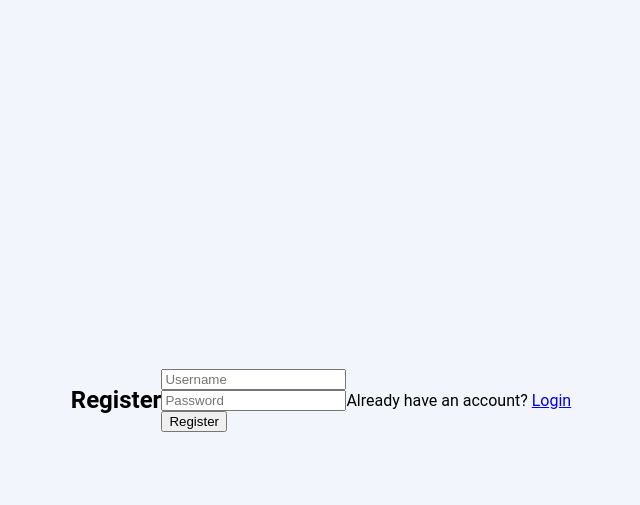
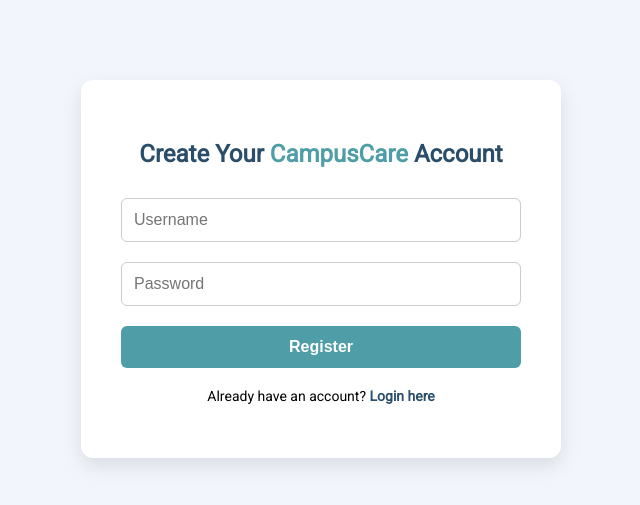
Before and after one commit to AishwaryaCG03/CampusCare, a Flask app: page /register in a window 1280 px wide. Shown: the top 505 px of the page, without its empty margins (319-959 px from the left). Run offline with Flask 3, Linux system fonts and the light colour scheme.

Commit message:
updated register and login page

```diff
--- a/static/style.css
+++ b/static/style.css
@@ -59,3 +59,149 @@ header p {
 .btn-secondary:hover {
   background-color: #1f364f;
 }
+
+/* Login Page Styles */
+.login-container {
+  width: 100%;
+  max-width: 400px;
+  margin: auto;
+  margin-top: 80px;
+  background-color: #fff;
+  padding: 40px;
+  border-radius: 12px;
+  box-shadow: 0 8px 20px rgba(0, 0, 0, 0.1);
+  text-align: center;
+  font-family: 'Roboto', sans-serif;
+}
+
+.login-container h2 {
+  color: #2a4d69;
+  margin-bottom: 30px;
+}
+
+.login-container span {
+  color: #4f9da6;
+}
+
+.login-container form {
+  display: flex;
+  flex-direction: column;
+  gap: 20px;
+}
+
+.login-container input {
+  padding: 12px;
+  border: 1px solid #ccc;
+  border-radius: 6px;
+  font-size: 16px;
+  transition: border-color 0.3s ease;
+}
+
+.login-container input:focus {
+  border-color: #4f9da6;
+  outline: none;
+}
+
+.login-container button {
+  padding: 12px;
+  background-color: #4f9da6;
+  color: white;
+  border: none;
+  border-radius: 6px;
+  font-size: 16px;
+  font-weight: bold;
+  cursor: pointer;
+  transition: background 0.3s ease;
+}
+
+.login-container button:hover {
+  background-color: #3e7b88;
+}
+
+.register-link {
+  margin-top: 20px;
+  font-size: 14px;
+}
+
+.register-link a {
+  color: #2a4d69;
+  text-decoration: none;
+  font-weight: bold;
+}
+
+.register-link a:hover {
+  text-decoration: underline;
+}
+
+/* Register Page Styles (reuse login styles for consistency) */
+.register-container {
+  width: 100%;
+  max-width: 400px;
+  margin: auto;
+  margin-top: 80px;
+  background-color: #fff;
+  padding: 40px;
+  border-radius: 12px;
+  box-shadow: 0 8px 20px rgba(0, 0, 0, 0.1);
+  text-align: center;
+  font-family: 'Roboto', sans-serif;
+}
+
+.register-container h2 {
+  color: #2a4d69;
+  margin-bottom: 30px;
+}
+
+.register-container span {
+  color: #4f9da6;
+}
+
+.register-container form {
+  display: flex;
+  flex-direction: column;
+  gap: 20px;
+}
+
+.register-container input {
+  padding: 12px;
+  border: 1px solid #ccc;
+  border-radius: 6px;
+  font-size: 16px;
+  transition: border-color 0.3s ease;
+}
+
+.register-container input:focus {
+  border-color: #4f9da6;
+  outline: none;
+}
+
+.register-container button {
+  padding: 12px;
+  background-color: #4f9da6;
+  color: white;
+  border: none;
+  border-radius: 6px;
+  font-size: 16px;
+  font-weight: bold;
+  cursor: pointer;
+  transition: background 0.3s ease;
+}
+
+.register-container button:hover {
+  background-color: #3e7b88;
+}
+
+.login-link {
+  margin-top: 20px;
+  font-size: 14px;
+}
+
+.login-link a {
+  color: #2a4d69;
+  text-decoration: none;
+  font-weight: bold;
+}
+
+.login-link a:hover {
+  text-decoration: underline;
+}
--- a/templates/register.html
+++ b/templates/register.html
@@ -1,16 +1,20 @@
 <!DOCTYPE html>
-<html>
+<html lang="en">
 <head>
+  <meta charset="UTF-8">
   <title>Register - CampusCare</title>
   <link rel="stylesheet" href="/static/style.css">
+  <link href="https://fonts.googleapis.com/css2?family=Roboto&display=swap" rel="stylesheet">
 </head>
 <body>
-  <h2>Register</h2>
-  <form method="post">
-    <input type="text" name="username" placeholder="Username" required><br>
-    <input type="password" name="password" placeholder="Password" required><br>
-    <button type="submit">Register</button>
-  </form>
-  <p>Already have an account? <a href="/login">Login</a></p>
+  <div class="register-container">
+    <h2>Create Your <span>CampusCare</span> Account</h2>
+    <form method="post">
+      <input type="text" name="username" placeholder="Username" required>
+      <input type="password" name="password" placeholder="Password" required>
+      <button type="submit">Register</button>
+    </form>
+    <p class="login-link">Already have an account? <a href="/login">Login here</a></p>
+  </div>
 </body>
 </html>
```
Also changed, not shown: templates/login.html (+12 -7 lines).
